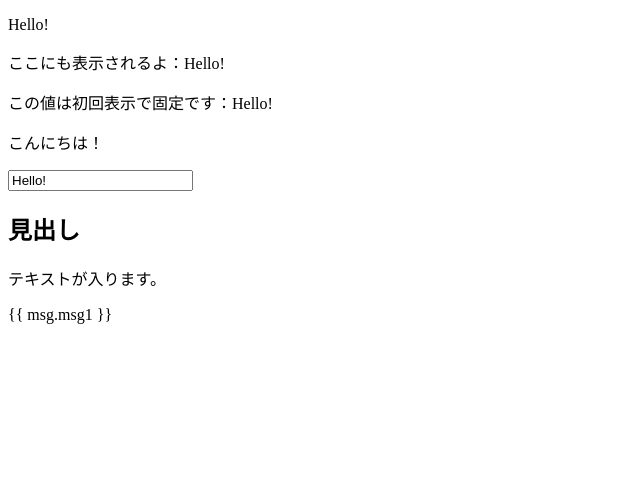
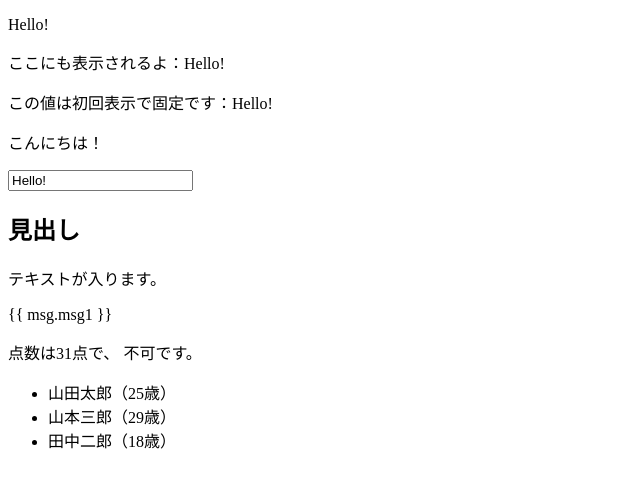
Before and after one commit to MikiyaYamaguchi/nuxt-practice-app, a Nuxt app: page / in a window 1280 px wide. Shown: the top 488 px of the page, without its empty margins (0-640 px from the left). Built offline with nearby package versions, Linux system fonts and the light colour scheme.

Commit message:
v-ifとv-show、v-forなどディレクティブの学習

```diff
--- a/app/app.vue
+++ b/app/app.vue
@@ -4,6 +4,24 @@ const msg = reactive({
   msg2: "",
   msg3: "",
 });
+const members = [
+  {
+    id: 1,
+    name: "山田太郎",
+    age: "25",
+  },
+  {
+    id: 2,
+    name: "山本三郎",
+    age: "29",
+  },
+  {
+    id: 3,
+    name: "田中二郎",
+    age: "18",
+  },
+];
+const count = ref(0);
 watch(msg, () => {
   msg.msg2 = msg.msg1;
 });
@@ -12,6 +30,7 @@ const showHello = (): void => {
   console.log("Hello");
 };
 onMounted(() => {
+  count.value = Math.round(Math.random() * 100);
   setTimeout(() => {
     msg.msg3 = "こんにちは！";
   }, 2000);
@@ -28,6 +47,19 @@ onMounted(() => {
   <section v-pre>
     <p v-on:click="showHello">{{ msg.msg1 }}</p>
   </section>
+  <p>
+    点数は{{ count }}点で、
+    <span v-if="count >= 80">優です。</span>
+    <span v-else-if="count >= 70">良です。</span>
+    <span v-else-if="count >= 60">可です。</span>
+    <span v-else>不可です。</span>
+  </p>
+  <p v-show="count >= 80">よく頑張ったね！</p>
+  <ul>
+    <li v-for="member in members" v-bind:key="member.id">
+      {{ member.name }}（{{ member.age }}歳）
+    </li>
+  </ul>
 </template>
 
 <style>
```
